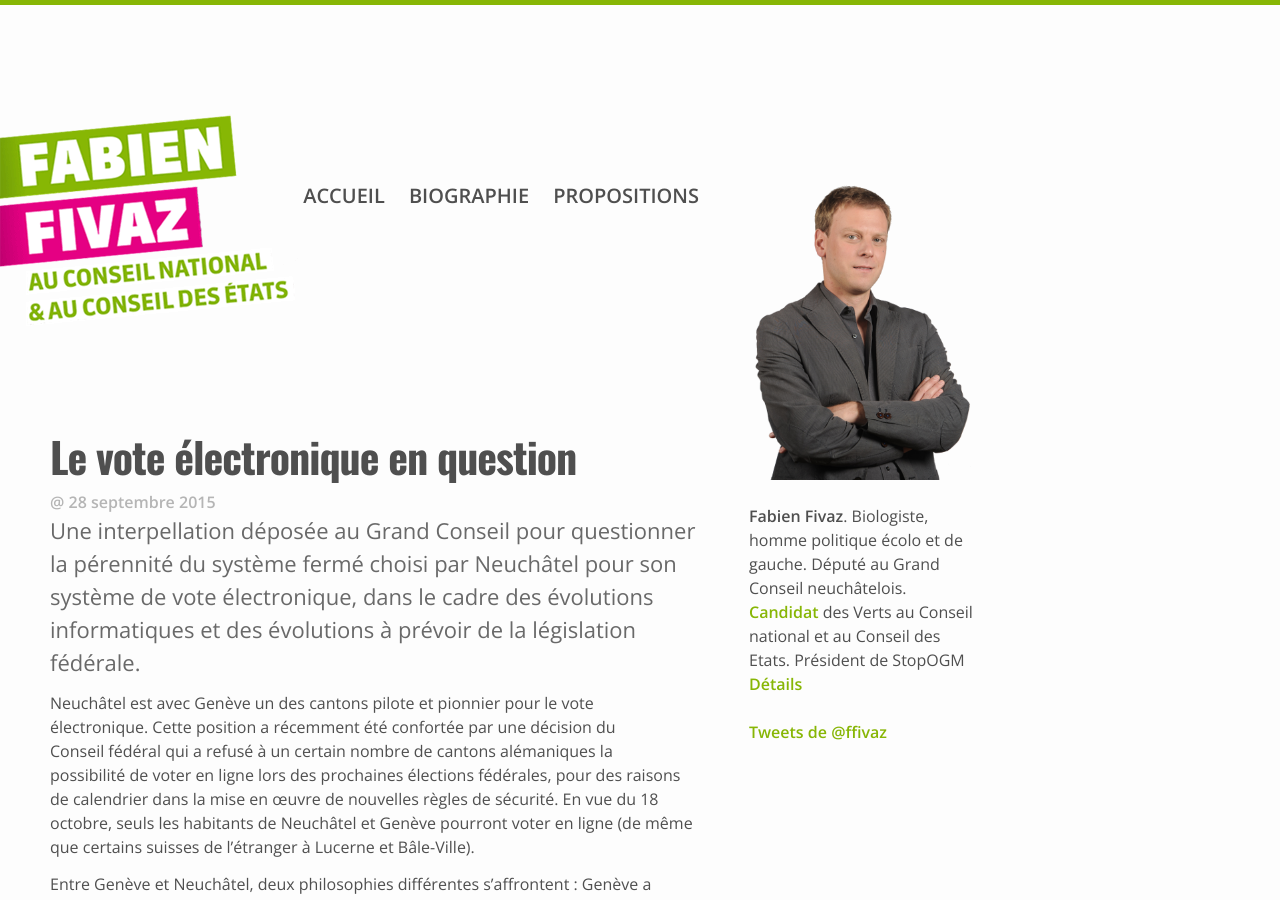
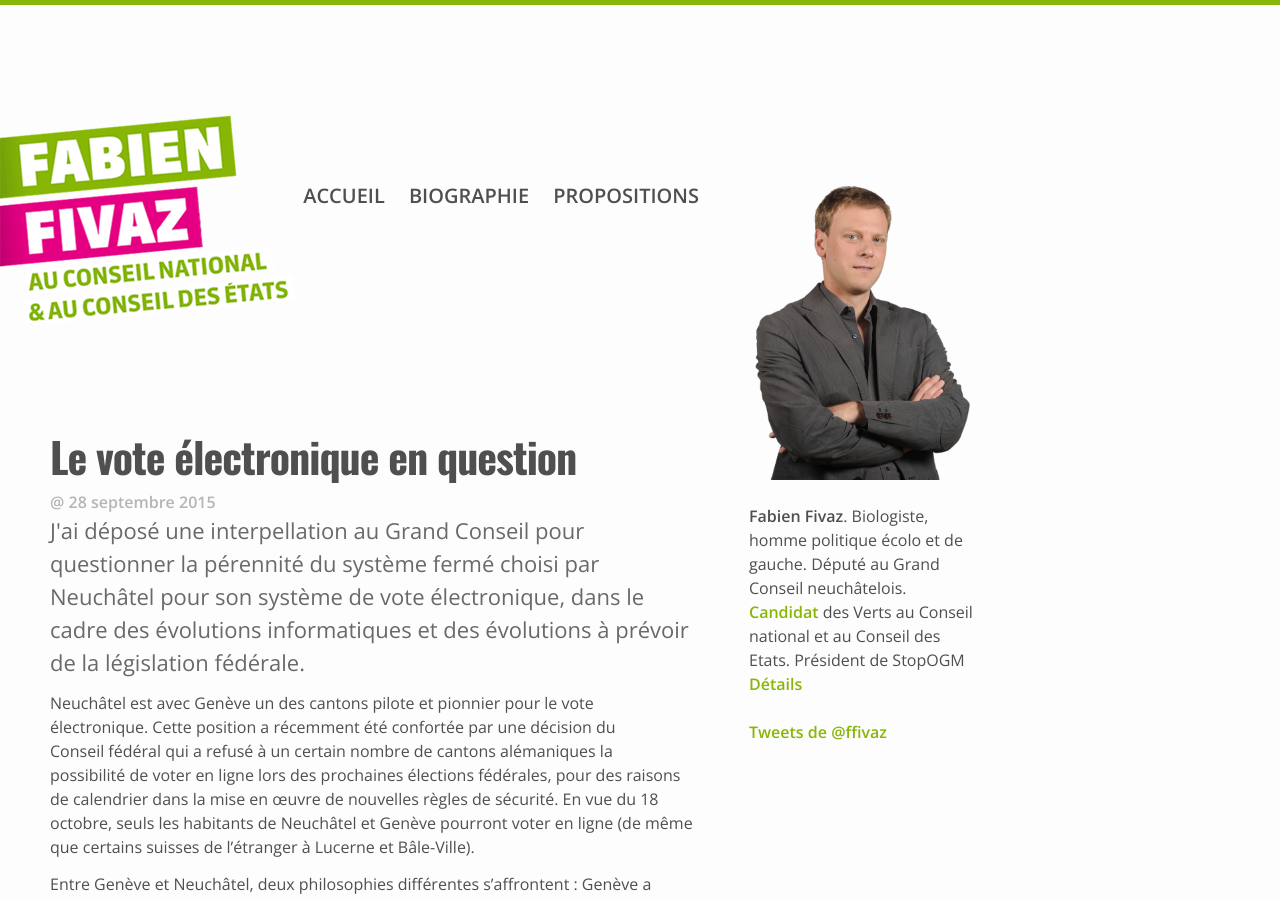
Before and after one commit to ffivaz/ffivaz.github.io, a Jekyll site: the page built from _posts/2015-09-28-le-vote-electronique-en-question.markdown, in a window 1280 px wide and 900 px high. Built offline with Jekyll 4.4.1, drawn with Linux system fonts in a browser that asks for light colours; nearby versions of some CDN libraries; comment, search, counter and statistics services are not loaded.

Commit message:
Vote électronique nouvel article (un peu tard pour une commentaire correct)

```diff
--- a/_posts/2015-09-28-le-vote-electronique-en-question.markdown
+++ b/_posts/2015-09-28-le-vote-electronique-en-question.markdown
@@ -1,7 +1,7 @@
 ---
 layout: post
 title: Le vote électronique en question
-summary: Une interpellation déposée au Grand Conseil pour questionner la pérennité du système fermé choisi par Neuchâtel pour son système de vote électronique, dans le cadre des évolutions informatiques et des évolutions à prévoir de la législation fédérale.
+summary: J'ai déposé une interpellation au Grand Conseil pour questionner la pérennité du système fermé choisi par Neuchâtel pour son système de vote électronique, dans le cadre des évolutions informatiques et des évolutions à prévoir de la législation fédérale.
 twitter: Le vote électronique en question (GCNE)
 sitemap:
   lastmod: 2015-09-28
```
